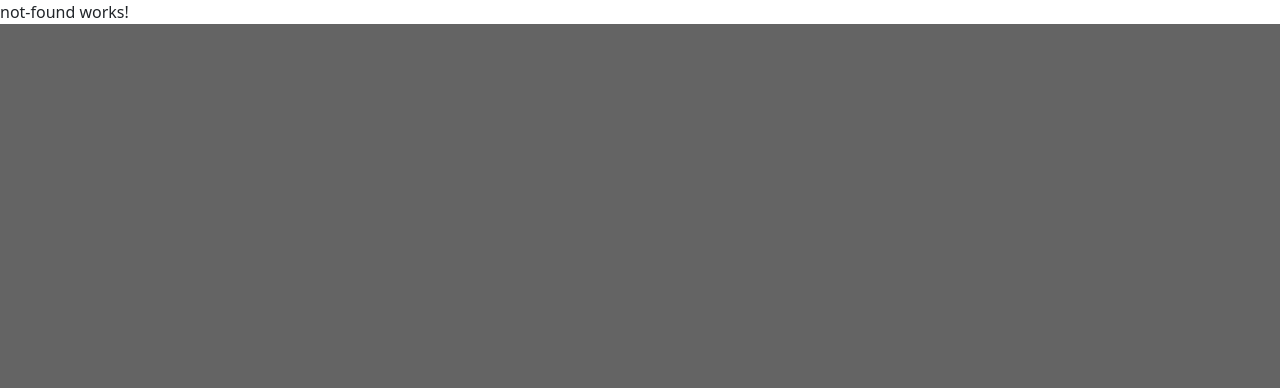
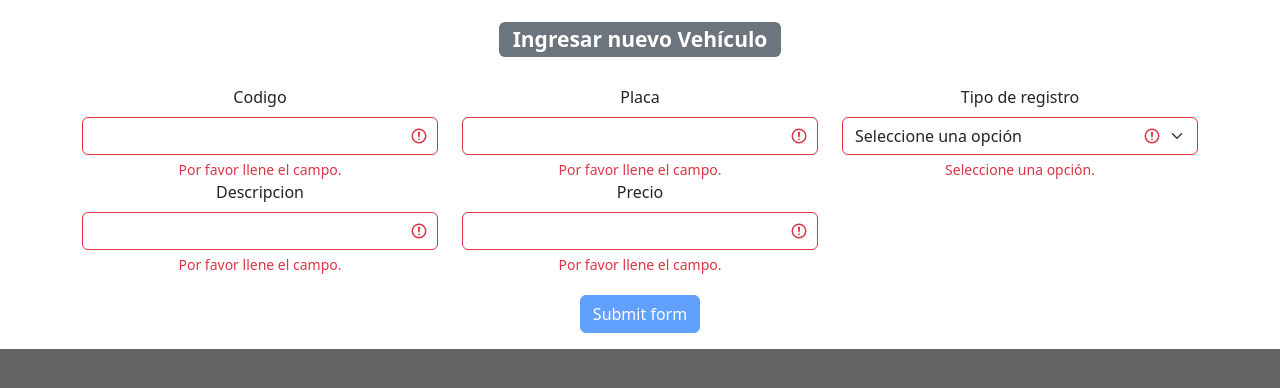
Before and after one commit to jgarzon97/ExamenH2, an Angular app: page /admin/vehiculo/ingresar in a window 1280 px wide. Shown: the top 388 px of the page. Built offline with nearby package versions, Linux system fonts and the light colour scheme.

Commit message:
validacion de formularios

```diff
--- a/src/app/app-routing.module.ts
+++ b/src/app/app-routing.module.ts
@@ -2,9 +2,9 @@ import { NgModule } from '@angular/core';
 import { RouterModule, Routes } from '@angular/router';
 import { LoginComponent } from './components/login/login.component';
 import { AdminVehiculosComponent } from './components/admin-vehiculos/admin-vehiculos.component';
-import { InvVehiculosComponent } from './components/inv-vehiculos/inv-vehiculos.component';
 import { EditarComponent } from './components/admin-vehiculos/editar/editar.component';
 import { IngresarComponent } from './components/admin-vehiculos/ingresar/ingresar.component';
+import { InvVehiculosComponent } from './components/inv-vehiculos/inv-vehiculos.component';
 import { NotFoundComponent } from './components/not-found/not-found.component';
 
 const routes: Routes = [
@@ -12,7 +12,7 @@ const routes: Routes = [
   { path: 'login', component: LoginComponent },
   { path: 'admin/vehiculos', component: AdminVehiculosComponent },
   { path: 'admin/vehiculos/:id_vehiculo', component: EditarComponent },
-  { path: 'admin/vehiculos/ingresar', component: IngresarComponent },
+  { path: 'admin/vehiculo/ingresar', component: IngresarComponent },
   { path: 'inv/vehiculos', component: InvVehiculosComponent },
   { path: '**', component: NotFoundComponent }
 ];
--- a/src/app/components/admin-vehiculos/admin-vehiculos.component.html
+++ b/src/app/components/admin-vehiculos/admin-vehiculos.component.html
@@ -17,15 +17,14 @@
         </div>
     </div>
 </nav>
+
 <div class="container-fluid">
     <div class="row" style="background-color: rgb(100, 100, 100);">
         <div style="padding: 10px;" class="col" *ngFor=" let vehiculo of vehiculos; let i = index">
-            <div class="card" style="width: 250px; height: 250px; background-color: rgb(195, 215, 160);">
+            <div class="card" style="width: 250px; height: 290px; background-color: rgb(195, 215, 160);">
                 <div class="card-body">
-                    <h5 class="card-title"><small class="text-body-secondary">#
-                        </small> {{vehiculo.codigo}} </h5>
-                    <p class="card-text" style="text-align: justify;"><small class="text-body-secondary">Placa:
-                        </small>{{vehiculo.placa}} </p>
+                    <h5 class="card-title"><small class="text-body-secondary">Vehículo #
+                        </small>{{vehiculo.placa}}</h5>
                     <p class="card-text"><small class="text-body-secondary">Tipo de registro:
                         </small>{{vehiculo.tipo_registro}}</p>
                     <p class="card-text"><small class="text-body-secondary">Vehículo:
@@ -34,6 +33,21 @@
                         </small>{{vehiculo.precio}}</p>
                     <p class="card-text"><small class="text-body-secondary">Anticipo:
                         </small>{{vehiculo.anticipo}}</p>
+                    <div class="row align-items-start">
+                        <button type="button" class="btn btn-primary btn-sm"
+                            (click)="Modificar(vehiculo.id_vehiculo)">Editar</button>
+                    </div>
+                    <div class="row align-items-start" style="padding-top: 5px;">
+                        <button type="button" class="btn btn-warning btn-sm"
+                            (click)="Eliminar(vehiculo.id_vehiculo)">Eliminar</button>
+                    </div>
+                </div>
+            </div>
+        </div>
+        <div style="padding: 10px;" class="col">
+            <div class="card" style="width: 250px; height: 290px; background-color: rgb(100, 100, 100); border: none;">
+                <div class="card-body d-flex justify-content-center align-items-center">
+                    <i class="bi bi-plus-circle-fill" style="font-size: 3em; cursor: pointer;" (click)="addVehiculo()"></i>
                 </div>
             </div>
         </div>
--- a/src/app/components/admin-vehiculos/admin-vehiculos.component.ts
+++ b/src/app/components/admin-vehiculos/admin-vehiculos.component.ts
@@ -19,6 +19,7 @@ export class AdminVehiculosComponent {
   ngOnInit(): void {
     const isAuthenticated = localStorage.getItem('rol');
     if (!isAuthenticated) {
+      console.log('No puedes ingresar, Inicia sesión');
       this.router.navigate(['/login']);
     } else {
       this.visualizar();
@@ -33,6 +34,10 @@ export class AdminVehiculosComponent {
     });
   }
 
+  addVehiculo() {
+    this.router.navigate(['/admin/vehiculo/ingresar']);
+  }
+
   buscarVehiculos() {
     if (this.busqueda.trim() === '') {
       this.visualizar();
@@ -44,13 +49,13 @@ export class AdminVehiculosComponent {
   Eliminar(dato: number) {
     console.log(dato);
     this.vehiculosService.deleteVehiculo(dato).subscribe(response => {
-      console.log('id=' + dato + ' ha sido eliminado');
+      alert('El Vehículo ' + dato + ' ha sido eliminado');
       this.visualizar();
     }, error => { console.log(error); });
   }
 
   Modificar(idx: number) {
-    this.router.navigate(['/registrar', idx]);
+    this.router.navigate(['/admin/vehiculos/', idx]);
   }
 
   logout() {
--- a/src/app/components/admin-vehiculos/ingresar/ingresar.component.html
+++ b/src/app/components/admin-vehiculos/ingresar/ingresar.component.html
@@ -1 +1,59 @@
-<p>ingresar works!</p>
+<div class="container text-center">
+    <h3 class="text-center" style="padding: 20px;"><span class="badge bg-secondary">Ingresar nuevo Vehículo</span></h3>
+    <form class="was-validated row align-items-start">
+        <div class="col-6 col-sm-4">
+            <label for="validationDefault01" class="form-label">Codigo</label>
+            <input type="number" class="form-control" id="validationDefault01" min="0" required>
+            <div class="invalid-feedback">
+                Por favor llene el campo.
+            </div>
+        </div>
+
+        <div class="col-6 col-sm-4">
+            <label for="validationDefault02" class="form-label">Placa</label>
+            <input type="text" class="form-control" id="validationDefault02" maxlength="6" minlength="6" required>
+            <div class="invalid-feedback">
+                Por favor llene el campo.
+            </div>
+        </div>
+
+        <div class="col-6 col-sm-4">
+            <label for="validationServer03" class="form-label">Tipo de registro</label>
+            <select class="form-select" required aria-label="select example" [(ngModel)]="tipoRegistro" name="tipoRegistro">
+                <option value="">Seleccione una opción</option>
+                <option value="preventivo">mantenimiento preventivo</option>
+                <option value="correctivo">mantenimiento correctivo</option>
+                <option value="flete">flete</option>
+            </select>
+            <div class="invalid-feedback">Seleccione una opción.</div>
+        </div>
+
+        <div class="col-4 col-sm-4" *ngIf="tipoRegistro === 'flete'">
+            <label for="validationDefault06" class="form-label">Anticipo</label>
+            <input type="number" class="form-control" id="validationDefault06" step="0.01" min="0" required>
+            <div class="invalid-feedback">
+                Por favor llene el campo.
+            </div>
+        </div>
+
+        <div class="col-4 col-sm-4">
+            <label for="validationDefault04" class="form-label">Descripcion</label>
+            <input type="text" class="form-control" id="validationDefault04" required>
+            <div class="invalid-feedback">
+                Por favor llene el campo.
+            </div>
+        </div>
+
+        <div class="col-4 col-sm-4">
+            <label for="validationDefault05" class="form-label">Precio</label>
+            <input type="number" class="form-control" id="validationDefault05" step="0.01" min="0" required>
+            <div class="invalid-feedback">
+                Por favor llene el campo.
+            </div>
+        </div>
+
+        <div class="mb-3" style="padding-top: 20px;">
+            <button class="btn btn-primary" type="submit" disabled>Submit form</button>
+        </div>
+    </form>
+</div>
--- a/src/app/components/admin-vehiculos/ingresar/ingresar.component.ts
+++ b/src/app/components/admin-vehiculos/ingresar/ingresar.component.ts
@@ -7,4 +7,6 @@ import { Component } from '@angular/core';
 })
 export class IngresarComponent {
 
+  tipoRegistro: string = '';
+
 }
--- a/src/app/components/inv-vehiculos/inv-vehiculos.component.html
+++ b/src/app/components/inv-vehiculos/inv-vehiculos.component.html
@@ -19,7 +19,7 @@
 </nav>
 <div class="container-fluid">
     <div class="row" style="background-color: rgb(100, 100, 100);">
-        <div style="padding: 10px;" class="col" *ngFor=" let vehiculo of vehiculos; let i = index">
+        <div style="padding: 10px;" class="col" *ngFor="let vehiculo of vehiculos; let i = index">
             <div class="card" style="width: 250px; height: 250px; background-color: rgb(195, 215, 160);">
                 <div class="card-body">
                     <h5 class="card-title"><small class="text-body-secondary">#
@@ -30,10 +30,8 @@
                         </small>{{vehiculo.tipo_registro}}</p>
                     <p class="card-text"><small class="text-body-secondary">Vehículo:
                         </small>{{vehiculo.descripcion}}</p>
-                    <p class="card-text"><small class="text-body-secondary">Precio:
+                    <p class="card-text"><small class="text-body-secondary">Precio: $$
                         </small>{{vehiculo.precio}}</p>
-                    <p class="card-text"><small class="text-body-secondary">Anticipo:
-                        </small>{{vehiculo.anticipo}}</p>
                 </div>
             </div>
         </div>
--- a/src/app/components/inv-vehiculos/inv-vehiculos.component.ts
+++ b/src/app/components/inv-vehiculos/inv-vehiculos.component.ts
@@ -18,6 +18,7 @@ export class InvVehiculosComponent {
   ngOnInit(): void {
     const isAuthenticated = localStorage.getItem('rol');
     if (!isAuthenticated) {
+      console.log('No puedes ingresar, Inicia sesión');
       this.router.navigate(['/login']);
     } else {
       this.visualizar();
```
